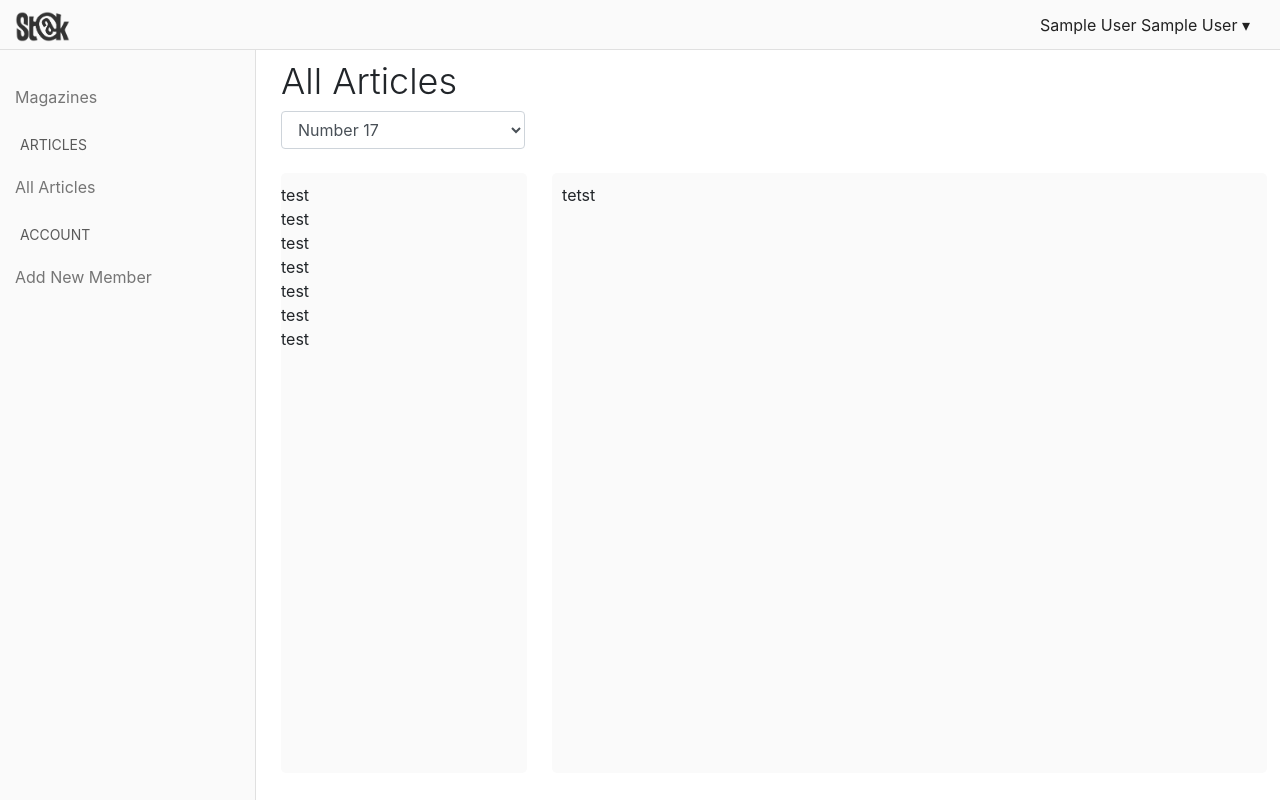
After one commit to KamilM-SK/SE_Project_E18, a PHP site: page /stak/admin/allarticles.php in a window 1280 px wide. The commit adds this page. Run offline with PHP 8.4, Linux system fonts and the light colour scheme; the visitor is signed in with stand-in values (Sample User, id 1); a stand-in replaces the project's code that opens the database connection; some libraries are stand-ins or nearby versions.

Commit message:
Added allarticles.php

```diff
--- /dev/null
+++ b/admin/allarticles.php
@@ -0,0 +1,42 @@
+<?php
+session_start();
+
+include( '../api/Database.php' );
+include( '../classes/User.php' );
+
+$user = new User($conn);
+
+include( 'header.php' )
+?>
+
+
+<main>
+
+    <div class="container-fluid">
+        <h1 class="display-4">All Articles</h1>
+
+        <div class="columns-top">
+            <select name="magazine" class="form-control">
+                <option value="">Number 17</option>
+                <option value="">Number 16</option>
+            </select>
+
+        </div>
+
+        <br>
+
+        <div class="columns">
+            <div class="column-left">test<br>
+                test<br>test<br>test<br>test<br>test<br>test<br>
+
+
+
+            </div>
+            <div class="column-right">tetst</div>
+
+        </div>
+
+
+    </div>
+
+</main>
--- a/admin/navigation.php
+++ b/admin/navigation.php
@@ -6,11 +6,8 @@
 
 	<div class="nav__headline"> Articles </div>
 
-	<a href=""> <div class="nav__link <?php if ($_SERVER["SCRIPT_NAME"] == '') echo('active'); ?>">
+	<a href="admin/allarticles.php"> <div class="nav__link <?php if ($_SERVER["SCRIPT_NAME"] == '') echo('active'); ?>">
 			  All Articles  </div> </a>
-
-	<a href="admin/suggestarticles.php"> <div class="nav__link <?php if ($_SERVER["SCRIPT_NAME"] == '') echo('active'); ?>">
-			  Suggest Articles  </div> </a>
 
 	<div class="nav__headline"> Account </div>
 
--- a/api/res/style.css
+++ b/api/res/style.css
@@ -1,5 +1,9 @@
 @charset "utf-8";
 /* CSS Document */
+
+html {
+    height: 100%;
+}
 
 @media only screen {
 
@@ -73,6 +77,7 @@
 		color: #222;
 		float: right;
 		position: relative;
+                display: inline-block;
 		line-height: 50px;
 		padding-right: 20px;
 		cursor: pointer;
@@ -315,19 +241,47 @@
 		font-size: 36px;
 	}
 
-	.form-w-50-l {
-		width: 50%;
-		box-sizing: border-box;
-		padding-right: 10px;
-		float: left;
-	}
+        /* 28.04.2018 Ana */
+        .columns-top {
+            width: 100%;
+        }
+        /* 28.04.2018 Ana */
+        .columns-top select {
+            width: 25%;
+        }
+        /* 28.04.2018 Ana */
+        .columns {
+            height: 75%;
+            position: fixed;
+            width: 77%;
+        }
+        /* 28.04.2018 Ana */
+        .column-left {
+            width: 25%;
+            height: 100%;
+            background: #fafafa;
+            float: left;
+            border-radius: 5px;
+            box-sizing: border-box;
+            padding-top: 10px;
+            margin-right: 2.5%;
+            overflow-y: scroll;
+            overflow-x: hidden;
+        }
+        /* 28.04.2018 Ana */
+        .column-right {
+            width: 72.5%;
+            height: 100%;
+            background: #fafafa;
+            float: right;
+            border-radius: 5px;
+            box-sizing: border-box;
+            padding: 10px;
+            overflow-y: scroll;
+            overflow-x: hidden;
+        }
 
-	.form-w-50-r {
-		width: 50%;
-		box-sizing: border-box;
-		padding-left: 10px;
-		float: right;
-	}
+
 
 }
 
--- a/classes/User.php
+++ b/classes/User.php
@@ -15,7 +15,6 @@ class User {
 	private $emailPrivate;
 	private $studyArea;
 	private $avatar;
-	private $status;
 	private $db;
 
 	function __construct($db) {
@@ -67,22 +66,20 @@ class User {
 		$this->dateOfBirth = $this->db->real_escape_string($_POST['date_of_birth']);
 		$this->studyArea = $this->db->real_escape_string($_POST['study_area']);
 		$this->userType = $_POST['user_type'];
-		$this->status = 1;
 
 		$this->salt = rand(1000000000, 2147483647);
 		$this->password = rand(1000000000, 2147483647);
 		$emailPass = $this->password;
 		$this->password = sha1($this->password.$this->salt);
 
-		$stmt = $this->db->prepare('INSERT INTO user(username, first_name, last_name, email, salt, password, date_of_birth, study_area, user_type, status)
-		VALUES(?, ?, ?, ?, ?, ?, ?, ?, ?, ?)');
-		$stmt->bind_param("ssssisssii", $this->username, $this->firstName, $this->lastName, $this->email,
-						  $this->salt, $this->password, $this->dateOfBirth, $this->studyArea, $this->userType, $this->status);
+		$stmt = $this->db->prepare('INSERT INTO user(username, first_name, last_name, email, salt, password, date_of_birth, study_area, user_type)
+		VALUES(?, ?, ?, ?, ?, ?, ?, ?, ?)');
+		$stmt->bind_param("ssssisssi", $this->username, $this->firstName, $this->lastName, $this->email,
+						  $this->salt, $this->password, $this->dateOfBirth, $this->studyArea, $this->userType);
+                $stmt->execute();
+                header('location: register.php?status=1000');
+		$this->sendVerificationMailToANewMember($this->email, $this->username, $emailPass);
 
-		if ($stmt->execute()) {
-			$this->sendVerificationMailToANewMember($this->email, $this->username, $emailPass);
-			header('location: register.php?register_status=1000&username='.$this->username);
-		}
 
 	}
 
```
Also changed, not shown: other parts of api/res/style.css (+20 -88 lines), admin/header.php (+1 -74 lines), admin/register.php (+7 -41 lines), nbproject/project.xml (added, +9 -0 lines), admin/index.php (line endings or trailing spaces), api/Database.php (line endings or trailing spaces), api/res/adminscript.js (line endings or trailing spaces), api/res/login.css (line endings or trailing spaces), classes/UserType.php (line endings or trailing spaces), index.php (line endings or trailing spaces), login.php (line endings or trailing spaces), 2 other files.
